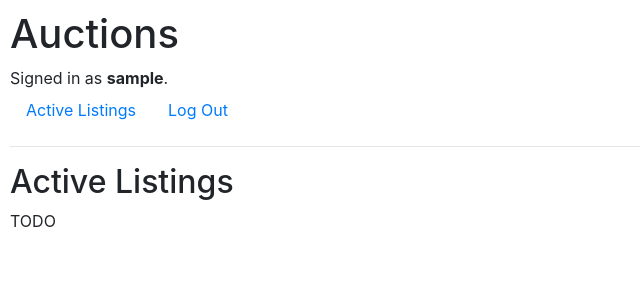
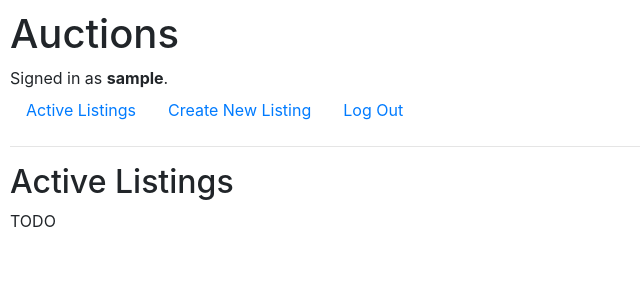
Before and after one commit to navarroruben/commerce, a Django app: page / in a window 1280 px wide. Shown: the top 300 px of the page, without its empty margins (0-640 px from the left). Run offline with Django 3.2, Linux system fonts and the light colour scheme; the visitor is signed in with stand-in values (Sample User, id 1); some libraries are stand-ins or nearby versions.

Commit message:
Added new nav entry to create new listing if user is logged in.

```diff
--- a/auctions/templates/auctions/layout.html
+++ b/auctions/templates/auctions/layout.html
@@ -22,6 +22,9 @@
             </li>
             {% if user.is_authenticated %}
                 <li class="nav-item">
+                    <a class="nav-link" href="{% url 'create_listing' %}">Create New Listing</a>
+                </li>
+                <li class="nav-item">
                     <a class="nav-link" href="{% url 'logout' %}">Log Out</a>
                 </li>
             {% else %}
```
